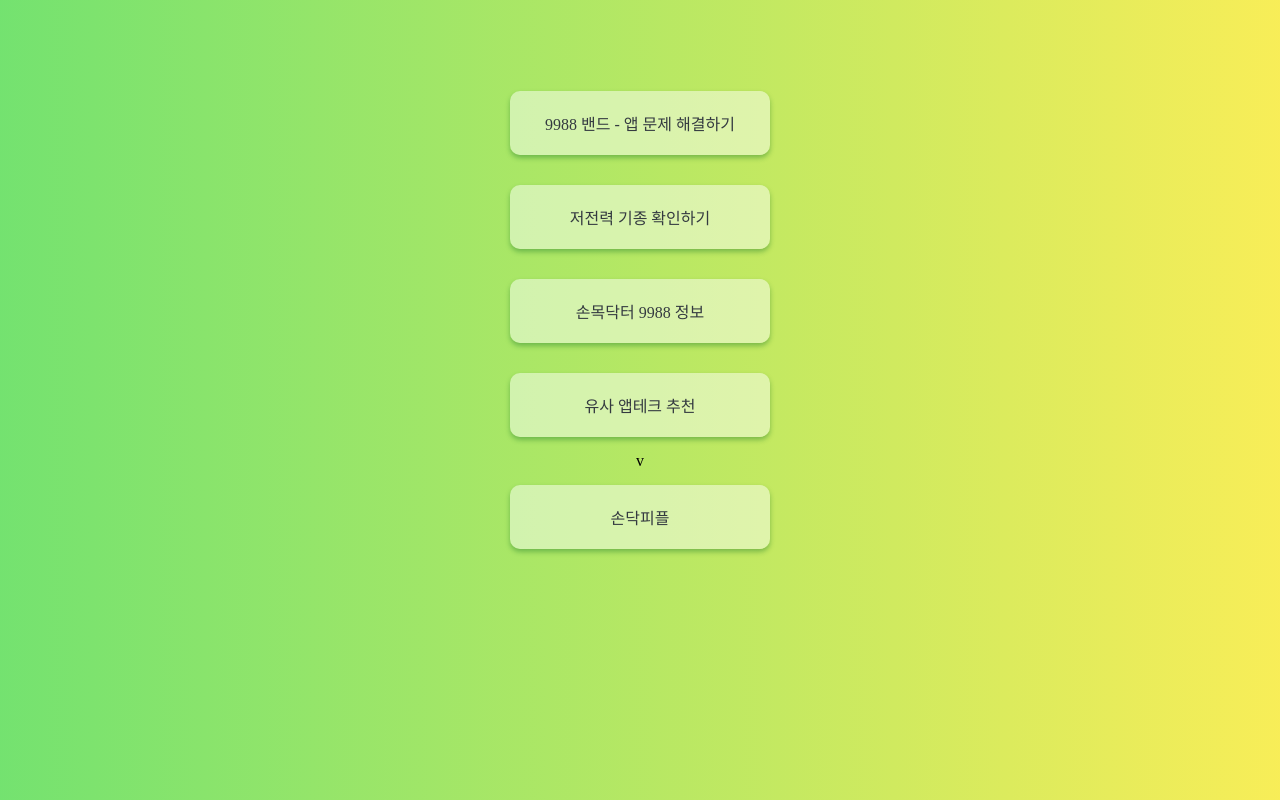
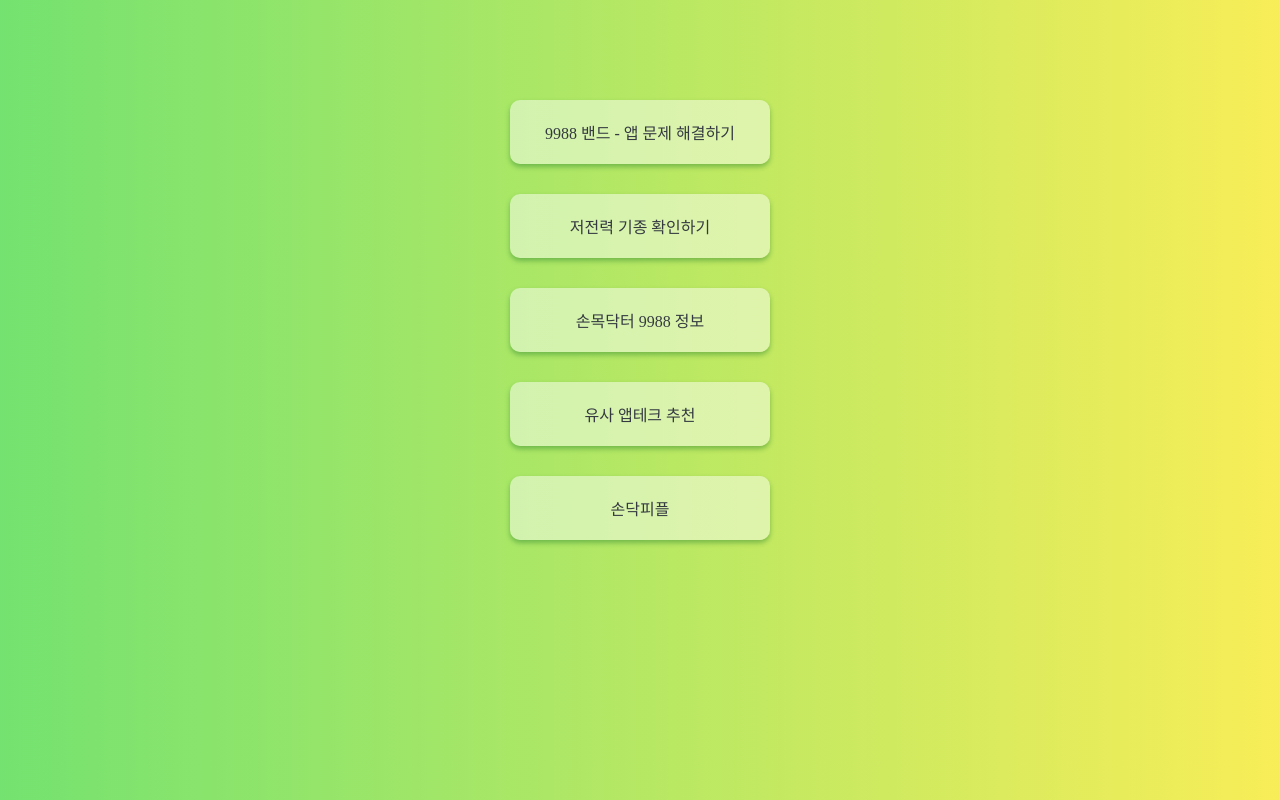
Before and after one commit to cherr12/9988, a plain HTML site: page index.html in a window 1280 px wide. Drawn offline with Linux system fonts and the light colour scheme.

Commit message:
Update index.html

```diff
--- a/index.html
+++ b/index.html
@@ -163,7 +163,7 @@ crossorigin="anonymous"></script>
             <a href="https://cherr12.github.io/9988_2/" class="btn btn-white-outline" role="button">저전력 기종 확인하기</a>
             <a href="https://cherr12.github.io/9988_3/"class="btn btn-white-outline" role="button">손목닥터 9988 정보</a>
             <a href="https://cherr12.github.io/9988_5/"class="btn btn-white-outline" role="button">유사 앱테크 추천</a>
-           v <a href="https://cherr12.github.io/9988_4/" class="btn btn-white-outline" role="button">손닥피플</a>
+            <a href="https://cherr12.github.io/9988_4/" class="btn btn-white-outline" role="button">손닥피플</a>
         </div>
     </div>
 
@@ -174,11 +174,12 @@ crossorigin="anonymous"></script>
     data-ad-height = "100"></ins>
     <script type="text/javascript" src="https://t1.daumcdn.net/kas/static/ba.min.js" async></script>
 
+
+  <script async src="https://pagead2.googlesyndication.com/pagead/js/adsbygoogle.js?client=ca-pub-7176398630749148"
+  crossorigin="anonymous"></script>
+
     </script>
 
 </body>
 
 </html>
-
-
-</html>
```
